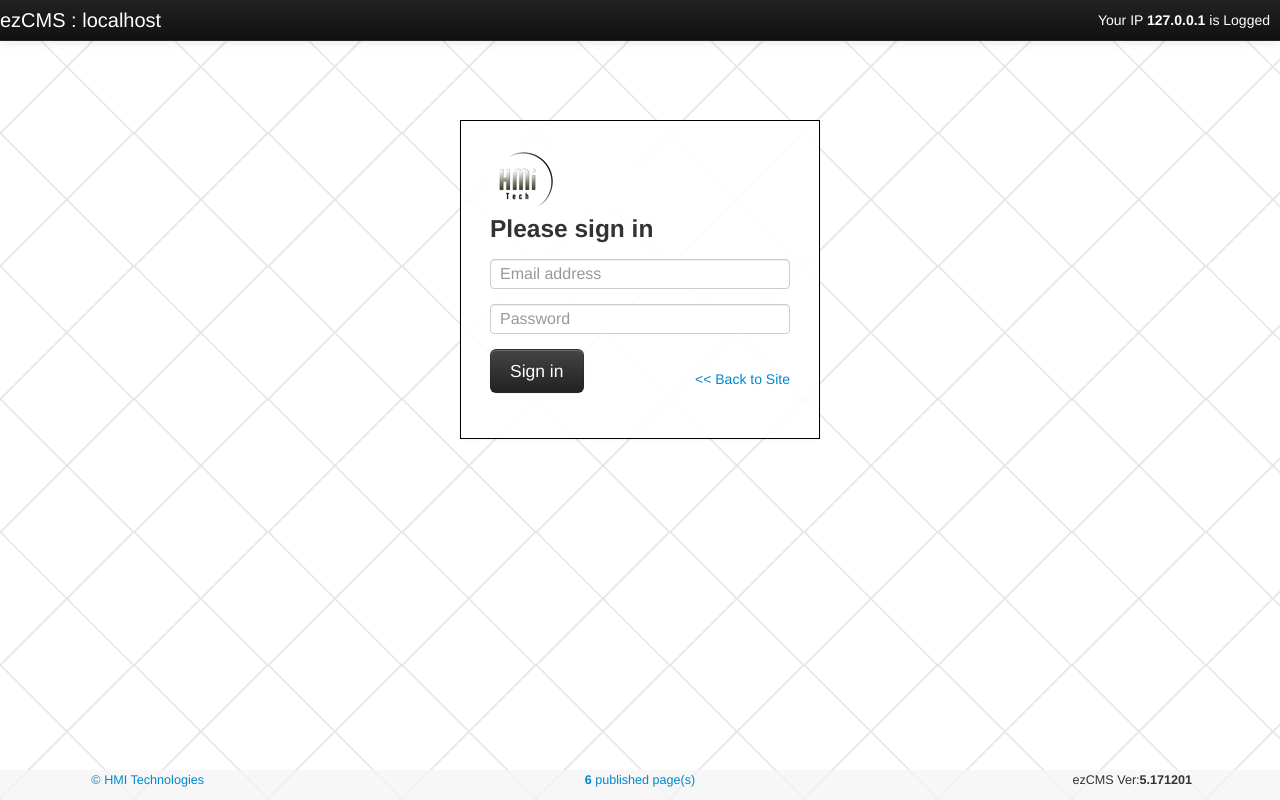
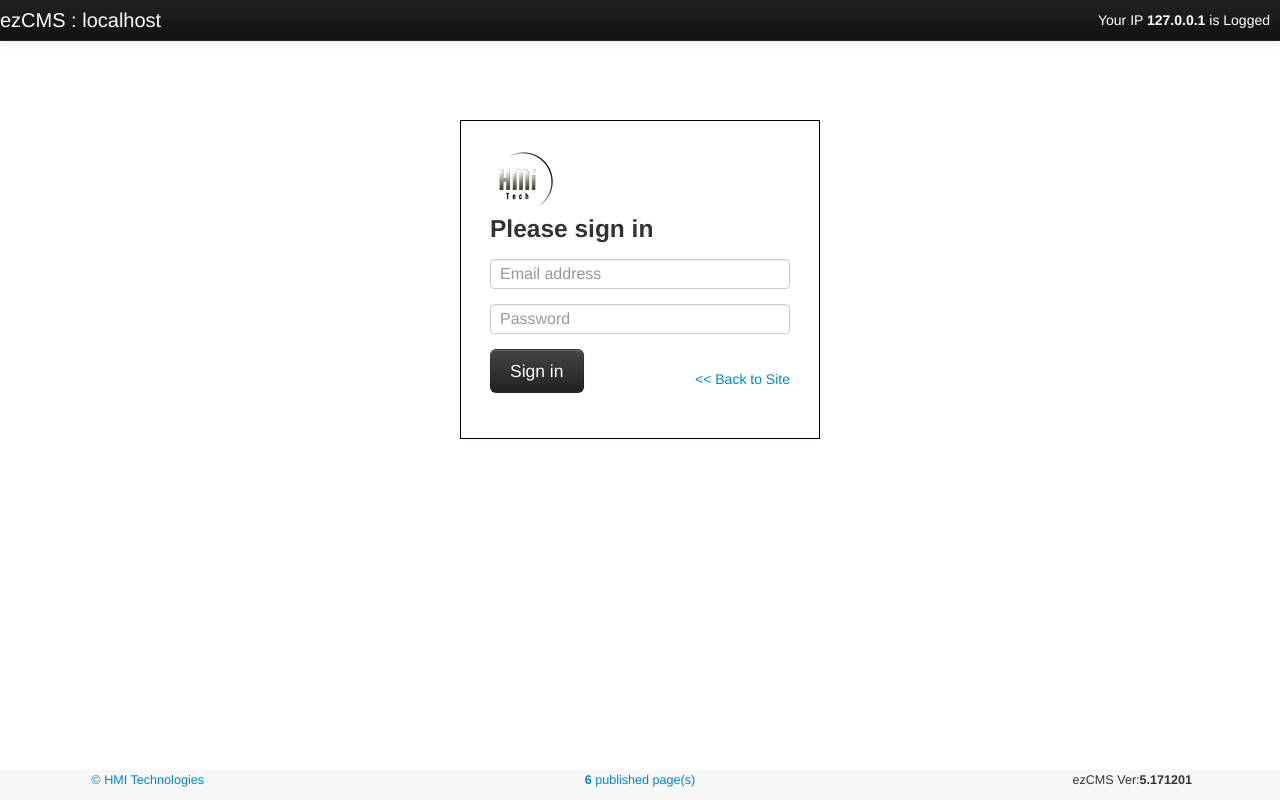
Before and after one commit to HMITECH/ezCMS, a PHP site: page /login/index.php in a window 1280 px wide. Run offline with PHP 8.4, Linux system fonts and the light colour scheme; data comes from the database, SQL or seed files in the repository.

Commit message:
Removed background image from cms login pages

```diff
--- a/login/css/custom.css
+++ b/login/css/custom.css
@@ -9,10 +9,6 @@
 */
 @charset "utf-8";
 html,body {height: 100%;}
-body {
-	background: url('../img/bg.png');
-	background-attachment: fixed;
-}
 .nav-tabs > .active > a, .nav-tabs > .active > a:hover,
 a,button { outline:none; }
 .btn, .btn-group { 	margin-right:10px; }
```
Also changed, not shown: login/img/bg.png (deleted).
